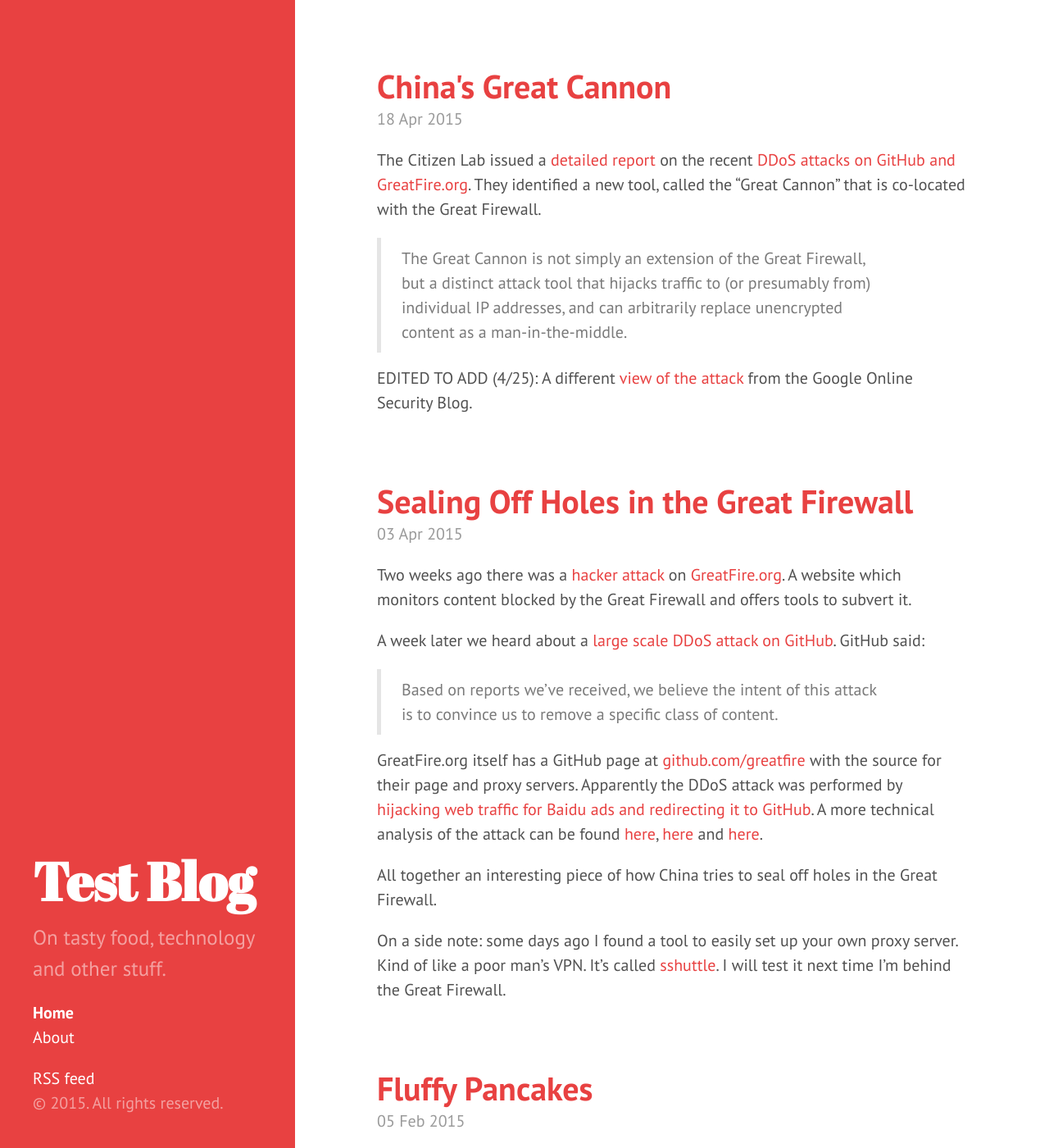
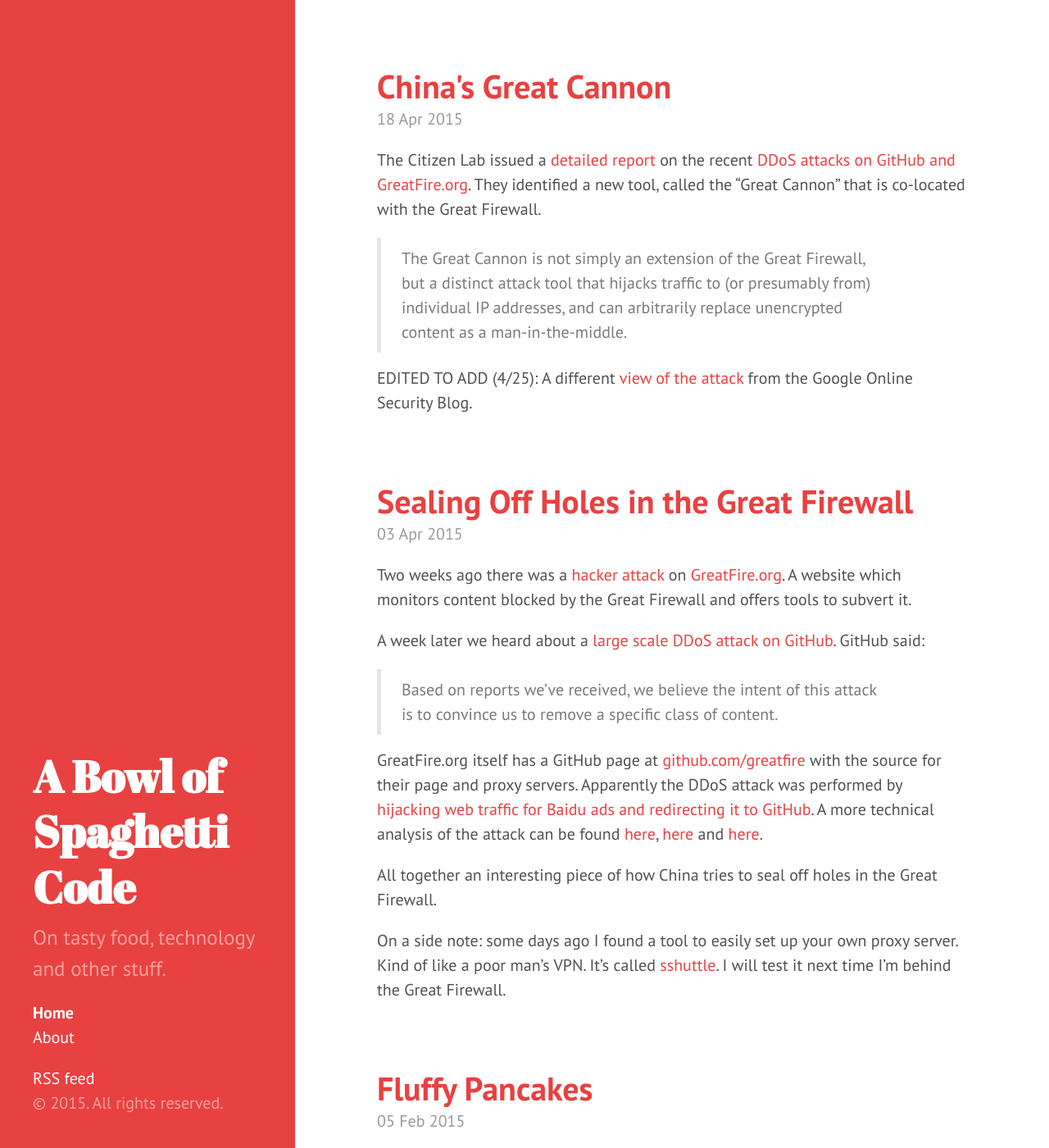
Before and after one commit to arminha/blog-test, a Jekyll site: the page built from index.html, in a window 1280 px wide and 1400 px high. Shown: the whole window at 82% size. Built offline with Jekyll 4.4.1, drawn with Linux system fonts in a browser that asks for light colours; the list of posts is cut into pages by our own code.

Commit message:
New blog title

```diff
--- a/_config.yml
+++ b/_config.yml
@@ -1,5 +1,5 @@
 # Site settings
-title: Test Blog
+title: A Bowl of Spaghetti Code
 description: On tasty food, technology and other stuff.
 baseurl: "/spaghetticode"
 url: "https://arminha.github.io"
--- a/assets/css/hyde.css
+++ b/assets/css/hyde.css
@@ -80,7 +80,7 @@
   color: #fff;
   margin-top: 0;
   font-family: "Abril Fatface", serif;
-  font-size: 3.25rem;
+  font-size: 2.7rem;
 }
 
 /* Sidebar nav */
```
